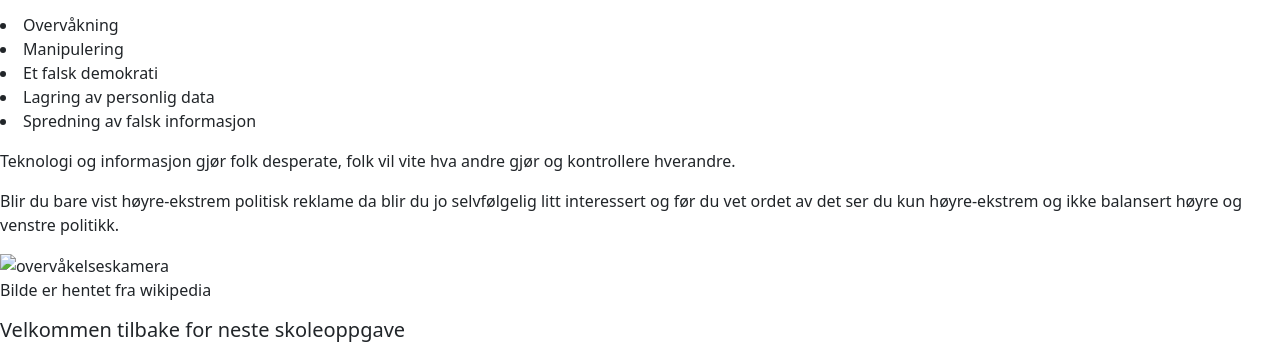
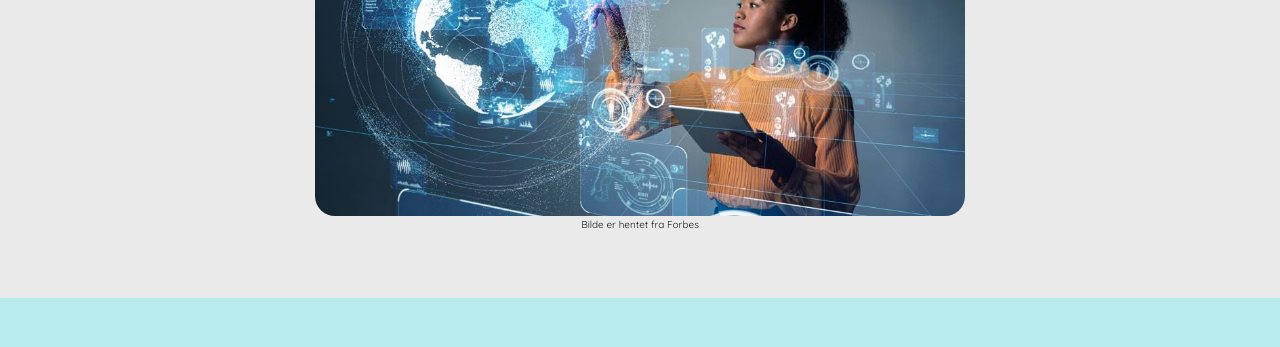
Before and after one commit to UniqueTitanV/Teknologi-Og-Demokrati, a plain HTML site: page index.html in a window 1280 px wide. Shown: the part 712-1059 px from the top of the page. Drawn offline with nearby package versions, Linux system fonts and the light colour scheme; the site is published under a folder, as on GitHub Pages, so addresses that start at the root find nothing.

Commit message:
Update index.html

```diff
--- a/index.html
+++ b/index.html
@@ -6,7 +6,7 @@
     <!-- Bootstrap Navbar -->
     <link href="https://cdn.jsdelivr.net/npm/bootstrap@5.2.2/dist/css/bootstrap.min.css" rel="stylesheet" integrity="sha384-Zenh87qX5JnK2Jl0vWa8Ck2rdkQ2Bzep5IDxbcnCeuOxjzrPF/et3URy9Bv1WTRi" crossorigin="anonymous">
 <!-- CSS Style -->
-    <link rel="stylesheet" href="/CSS/styles.css">
+    <link rel="stylesheet" href="CSS/styles.css">
 <!--document links-->
     <link rel="icon" href="pictures/logo1.ico?v=2">
 <!--Google fonts-->
@@ -35,7 +35,7 @@ https://insidetelecom.com/what-is-the-relation-between-technology-and-democracy/
  <div>
   <h2>En perfekt kombinasjon?</h2>
   <p class="intro-text">Teknologi og demokrati, to ting som kan passe perfekt sammen og fungere sømløst i full harmoni, men noe som samtidig kan bringe samfunnet til sine knær.</p>
-  <img class="image1top" src="/pictures/tecnolgoworld.jpg" alt="" width="650px">
+  <img class="image1top" src="pictures/tecnolgoworld.jpg" alt="" width="650px">
   <p id="Picturetext">Bilde er hentet fra Forbes</p>
  </div>
 
@@ -52,7 +52,7 @@ https://insidetelecom.com/what-is-the-relation-between-technology-and-democracy/
 
 
       <div class="skill-row">
-        <img class="image2middle" src="/pictures/technologypc.jpg" alt="" >
+        <img class="image2middle" src="pictures/technologypc.jpg" alt="" >
         <p id="Picturetext">Bilde er hentet fra iStock royalty free</p>
 
         <h3 class="ExtraBlue">Flere detaljer</h3>
@@ -78,7 +78,7 @@ https://insidetelecom.com/what-is-the-relation-between-technology-and-democracy/
 <p class="Negativparagraf" id="leftalign">Blir du bare vist høyre-ekstrem politisk reklame da blir du jo selvfølgelig litt interessert og før du vet ordet av det ser du kun høyre-ekstrem og ikke balansert høyre og venstre politikk.</p>
 </div>
 
-<img class="image3bottom" src="/pictures/overvåkelseskamera.jpg" alt="overvåkelseskamera" width="635px">
+<img class="image3bottom" src="pictures/overvåkelseskamera.jpg" alt="overvåkelseskamera" width="635px">
 <p id="Picturetext">Bilde er hentet fra wikipedia</p>
 
 
```
